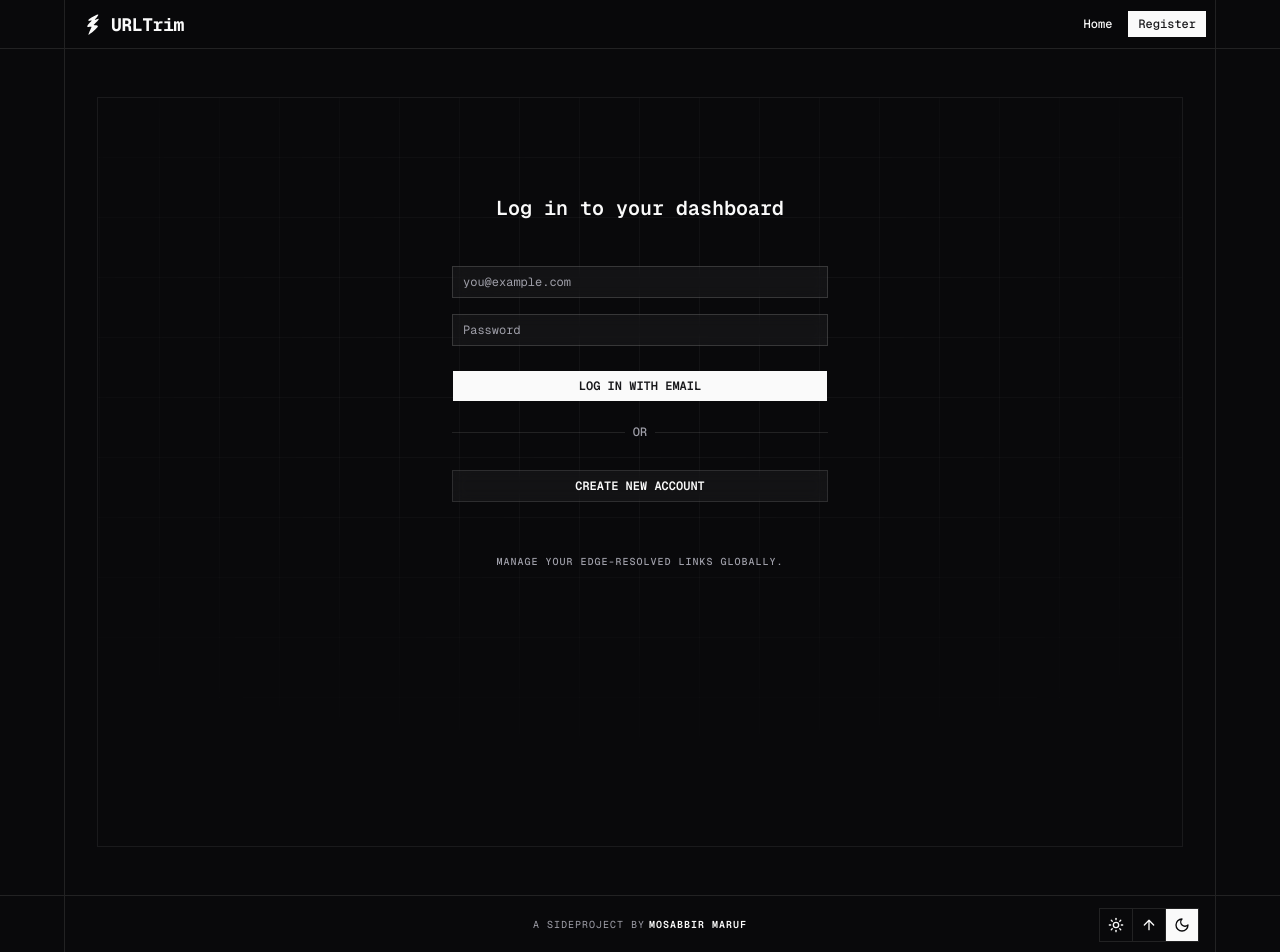
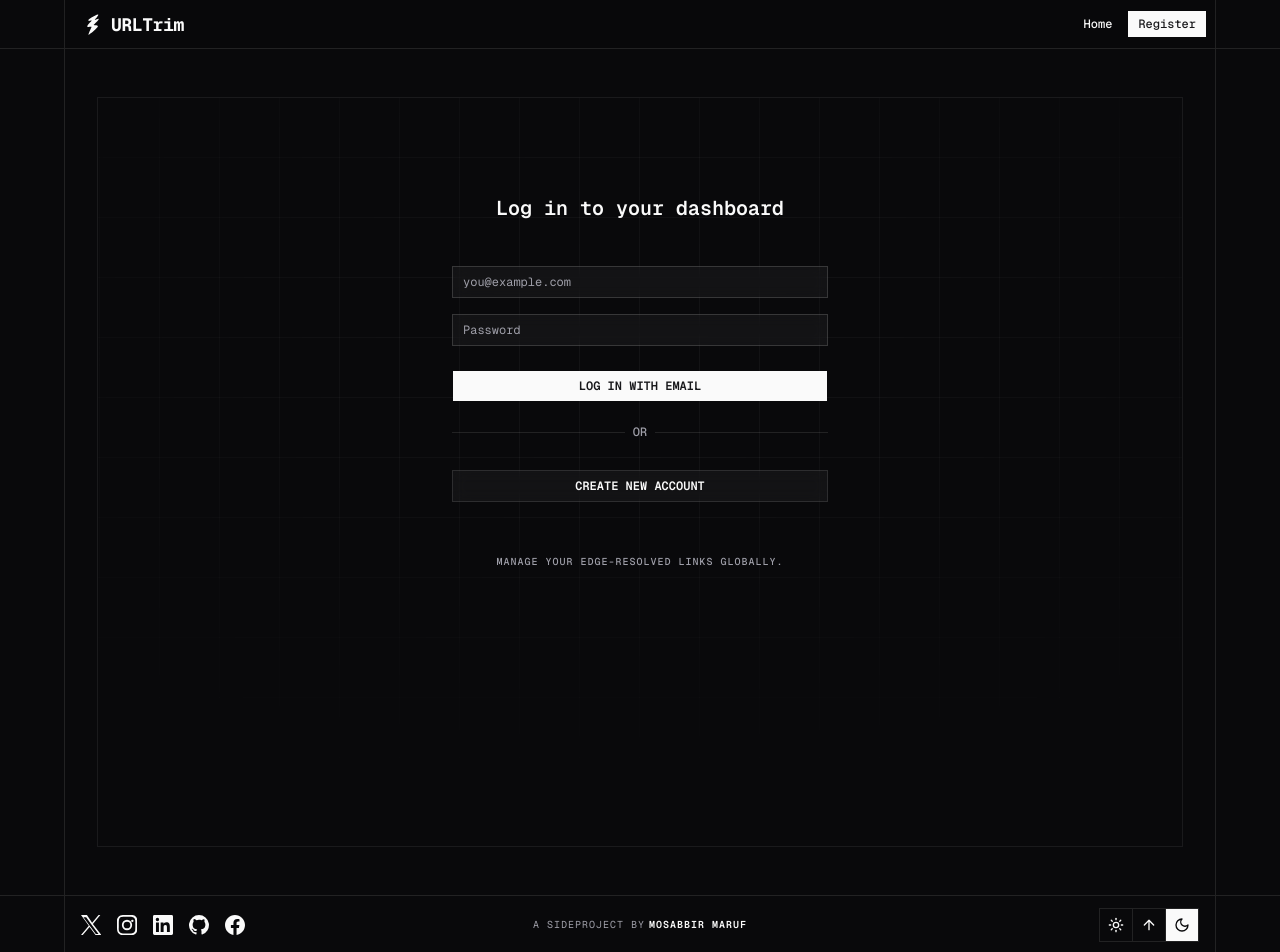
Before and after one commit to mosabbir-maruf/URLTrim, a Next.js app: page /login in a window 1280 px wide. Shown: the top 952 px of the page. Built offline with nearby package versions, Linux system fonts and the light colour scheme; no server answers; some icons are missing.

Commit message:
Fix: Restore accidentally deleted icons.tsx used in admin footer

```diff
--- /dev/null
+++ b/components/ui/icons.tsx
@@ -0,0 +1,15 @@
+export const socialIconPaths = {
+  github: "M8 0a8 8 0 0 0-2.53 15.59c.4.07.55-.17.55-.39v-1.5c-2.23.49-2.7-.95-2.7-.95-.36-.93-.89-1.18-.89-1.18-.73-.5.05-.49.05-.49.81.06 1.23.83 1.23.83.72 1.23 1.88.88 2.34.67.07-.52.28-.88.51-1.08-1.78-.2-3.65-.89-3.65-3.95 0-.87.31-1.58.82-2.14-.08-.2-.36-1.02.08-2.12 0 0 .67-.21 2.2.82A7.63 7.63 0 0 1 8 3.87c.68 0 1.36.09 2 .27 1.53-1.03 2.2-.82 2.2-.82.44 1.1.16 1.92.08 2.12.51.56.82 1.27.82 2.14 0 3.07-1.87 3.74-3.65 3.94.29.25.54.73.54 1.48v2.19c0 .21.14.46.55.39A8 8 0 0 0 8 0Z",
+  facebook: "M16 8.05C16 3.6 12.42 0 8 0S0 3.6 0 8.05C0 12.07 2.93 15.4 6.75 16v-5.64H4.72V8.05h2.03V6.29c0-2.02 1.2-3.14 3.04-3.14.88 0 1.8.16 1.8.16v1.98h-1.02c-1 0-1.32.63-1.32 1.27v1.49h2.25l-.36 2.31H9.25V16C13.07 15.4 16 12.07 16 8.05Z",
+  instagram: "M8 1.44c2.14 0 2.4.01 3.25.05.79.04 1.22.17 1.51.28.39.15.67.33.96.62.29.29.47.57.62.96.11.29.24.72.28 1.51.04.85.05 1.11.05 3.25s-.01 2.4-.05 3.25c-.04.79-.17 1.22-.28 1.51-.15.39-.33.67-.62.96-.29.29-.57.47-.96.62-.29.11-.72.24-1.51.28-.85.04-1.11.05-3.25.05s-2.4-.01-3.25-.05c-.79-.04-1.22-.17-1.51-.28a2.8 2.8 0 0 1-.96-.62 2.8 2.8 0 0 1-.62-.96c-.11-.29-.24-.72-.28-1.51C1.45 10.4 1.44 10.14 1.44 8s.01-2.4.05-3.25c.04-.79.17-1.22.28-1.51.15-.39.33-.67.62-.96.29-.29.57-.47.96-.62.29-.11.72-.24 1.51-.28.85-.04 1.11-.05 3.25-.05ZM8 0C5.82 0 5.55.01 4.68.05c-.87.04-1.47.18-1.99.38-.54.21-1 .49-1.46.95-.46.46-.74.92-.95 1.46-.2.52-.34 1.12-.38 1.99C.01 5.55 0 5.82 0 8s.01 2.45.05 3.32c.04.87.18 1.47.38 1.99.21.54.49 1 .95 1.46.46.46.92.74 1.46.95.52.2 1.12.34 1.99.38.87.04 1.14.05 3.32.05s2.45-.01 3.32-.05c.87-.04 1.47-.18 1.99-.38.54-.21 1-.49 1.46-.95.46-.46.74-.92.95-1.46.2-.52.34-1.12.38-1.99.04-.87.05-1.14.05-3.32s-.01-2.45-.05-3.32c-.04-.87-.18-1.47-.38-1.99a4.02 4.02 0 0 0-.95-1.46 4.02 4.02 0 0 0-1.46-.95c-.52-.2-1.12-.34-1.99-.38C10.45.01 10.18 0 8 0Zm0 3.89A4.11 4.11 0 1 0 8 12.11 4.11 4.11 0 0 0 8 3.89Zm0 6.78A2.67 2.67 0 1 1 8 5.33a2.67 2.67 0 0 1 0 5.34Zm4.27-6.94a.96.96 0 1 0 0 1.92.96.96 0 0 0 0-1.92Z",
+  x: "M9.52 7.13 15.47 0h-1.41L8.89 6.19 4.76 0H0l6.24 8.52L0 16h1.41l5.46-6.5L11.61 16h4.76L9.52 7.13ZM7.58 9.45l-.63-.85-5-6.73h2.17l4.04 5.43.63.85 5.24 7.05H11.86L7.58 9.45Z",
+  linkedin: "M14.82 0H1.18A1.17 1.17 0 0 0 0 1.15v13.7A1.17 1.17 0 0 0 1.18 16h13.64A1.17 1.17 0 0 0 16 14.85V1.15A1.17 1.17 0 0 0 14.82 0zM4.74 13.68H2.38V5.98h2.36v7.7zm-1.18-8.77a1.37 1.37 0 1 1 1.37-1.37 1.37 1.37 0 0 1-1.37 1.37zm9.95 8.77h-2.36V9.95c0-.89 0-2.03-1.24-2.03-1.24 0-1.43.97-1.43 1.96v3.8H6.12V5.98h2.26v1.05h.03c.31-.6 1.09-1.22 2.23-1.22 2.38 0 2.82 1.57 2.82 3.61v4.26z"
+};
+
+export function SocialIcon({ type, className = "h-5 w-5 fill-current" }: { type: keyof typeof socialIconPaths, className?: string }) {
+  return (
+    <svg viewBox="0 0 16 16" aria-hidden="true" className={className}>
+      <path d={socialIconPaths[type]} />
+    </svg>
+  );
+}
```
